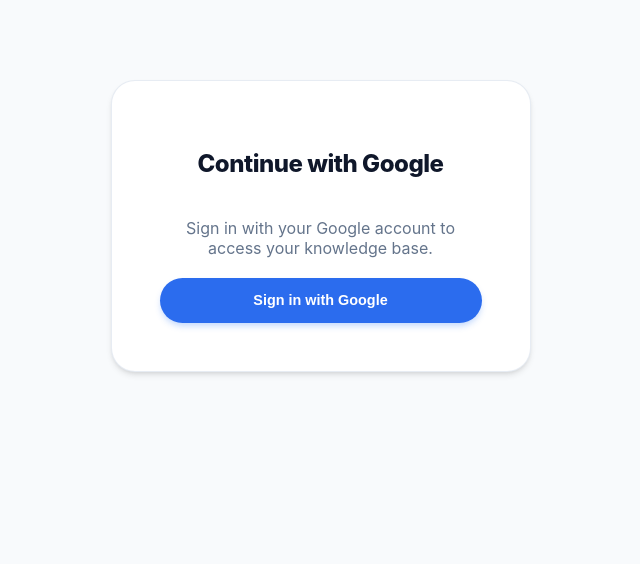
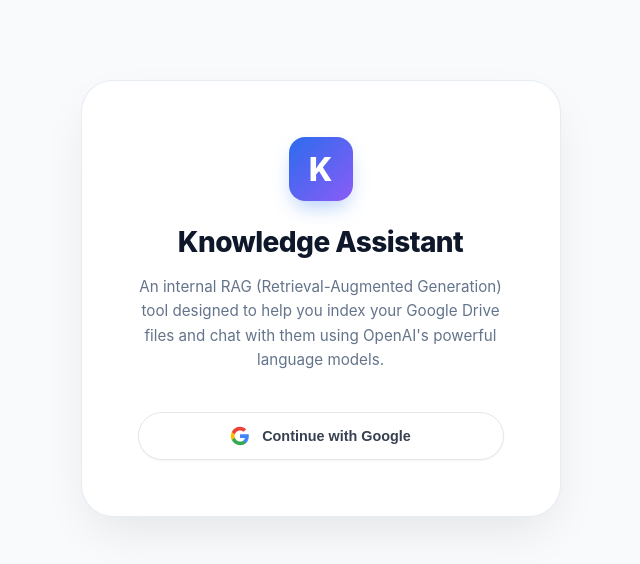
Before and after one commit to arjuntheprogrammer/internal-knowledge-assistant-rag, a Flask app: page /login in a window 1280 px wide. Shown: the top 564 px of the page, without its empty margins (312-952 px from the left). Run offline with Flask 3, Linux system fonts and the light colour scheme; parts of the project's set-up code (start-up, migrations or seed data) failed here and were passed over; some libraries are stand-ins or nearby versions.

Commit message:
UI: Redesign login and signup pages with premium branding and official Google logo

```diff
--- a/frontend/static/style.css
+++ b/frontend/static/style.css
@@ -554,20 +554,71 @@ button:active {
 
 /* Auth & Forms */
 .auth-form {
-  max-width: 420px;
+  max-width: 480px;
   margin: 5rem auto;
-  padding: 3rem;
+  padding: 3.5rem;
   background: white;
-  border-radius: 1.5rem;
-  box-shadow: var(--shadow-md);
+  border-radius: 2rem;
+  box-shadow: 0 20px 50px -12px rgba(0, 0, 0, 0.1);
   border: 1px solid rgba(226, 232, 240, 0.8);
+  text-align: center;
 }
 
-.auth-form h2 {
-  text-align: center;
+.auth-logo {
+  width: 64px;
+  height: 64px;
+  margin: 0 auto 1.5rem;
+  background: linear-gradient(135deg, var(--primary-color), #8b5cf6);
+  border-radius: 16px;
+  display: flex;
+  align-items: center;
+  justify-content: center;
+  color: white;
+  font-size: 2rem;
+  font-weight: 800;
+  box-shadow: 0 10px 20px -5px rgba(59, 130, 246, 0.4);
+}
+
+.auth-header h1 {
+  font-size: 1.75rem;
+  font-weight: 800;
+  color: var(--text-main);
+  margin: 0 0 1rem;
+  letter-spacing: -0.02em;
+}
+
+.auth-header p {
+  color: var(--text-muted);
+  font-size: 0.95rem;
+  line-height: 1.6;
   margin-bottom: 2.5rem;
-  font-weight: 800;
-  letter-spacing: -0.02em;
+}
+
+.google-btn {
+  width: 100%;
+  display: flex;
+  align-items: center;
+  justify-content: center;
+  gap: 12px;
+  background: white;
+  color: #374151;
+  border: 1px solid #e5e7eb;
+  padding: 0.8rem 1.5rem;
+  font-weight: 600;
+  box-shadow: 0 1px 2px 0 rgba(0, 0, 0, 0.05);
+  transition: all 0.2s;
+}
+
+.google-btn:hover {
+  background: #f9fafb;
+  border-color: #d1d5db;
+  transform: translateY(-1px);
+  box-shadow: 0 4px 6px -1px rgba(0, 0, 0, 0.05);
+}
+
+.google-btn svg {
+  width: 20px;
+  height: 20px;
 }
 
 .config-notice {
--- a/frontend/templates/login.html
+++ b/frontend/templates/login.html
@@ -2,10 +2,22 @@
 
 {% block content %}
 <div class="auth-form">
-    <h2>Continue with Google</h2>
-    <p style="text-align: center; color: var(--text-muted); margin-bottom: 20px;">
-        Sign in with your Google account to access your knowledge base.
-    </p>
-    <button id="google-login-btn" type="button" style="width: 100%;">Sign in with Google</button>
+    <div class="auth-logo">K</div>
+    <div class="auth-header">
+        <h1>Knowledge Assistant</h1>
+        <p>
+            An internal RAG (Retrieval-Augmented Generation) tool designed to help you index your Google Drive files and chat with them using OpenAI's powerful language models.
+        </p>
+    </div>
+
+    <button id="google-login-btn" class="google-btn" type="button">
+        <svg viewBox="0 0 24 24" xmlns="http://www.w3.org/2000/svg">
+            <path d="M22.56 12.25c0-.78-.07-1.53-.2-2.25H12v4.26h5.92c-.26 1.37-1.04 2.53-2.21 3.31v2.77h3.57c2.08-1.92 3.28-4.74 3.28-8.09z" fill="#4285F4"/>
+            <path d="M12 23c2.97 0 5.46-.98 7.28-2.66l-3.57-2.77c-.98.66-2.23 1.06-3.71 1.06-2.86 0-5.29-1.93-6.16-4.53H2.18v2.84C3.99 20.53 7.7 23 12 23z" fill="#34A853"/>
+            <path d="M5.84 14.09c-.22-.66-.35-1.36-.35-2.09s.13-1.43.35-2.09V7.07H2.18C1.43 8.55 1 10.22 1 12s.43 3.45 1.18 4.93l3.66-2.84z" fill="#FBBC05"/>
+            <path d="M12 5.38c1.62 0 3.06.56 4.21 1.66l3.15-3.15C17.45 2.09 14.97 1 12 1 7.7 1 3.99 3.47 2.18 7.07l3.66 2.84c.87-2.6 3.3-4.53 6.16-4.53z" fill="#EA4335"/>
+        </svg>
+        Continue with Google
+    </button>
 </div>
 {% endblock %}
```
Also changed, not shown: frontend/templates/signup.html (+17 -5 lines).
